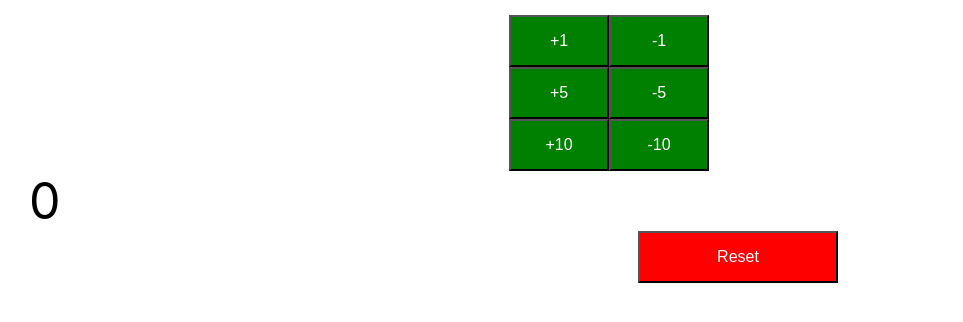
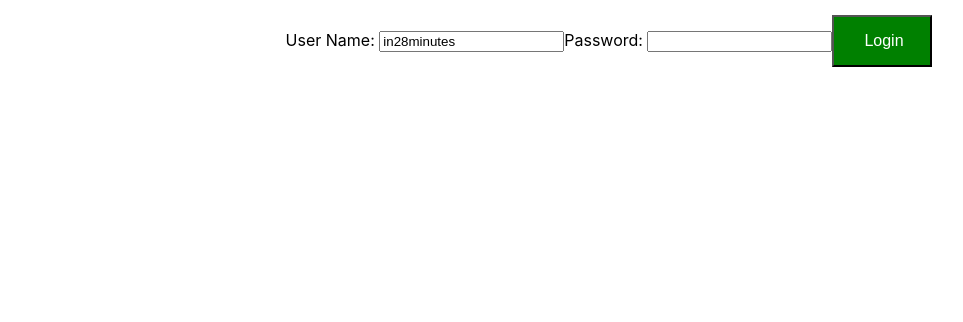
Before and after one commit to IzzatK/bootstrap-js-MERN-template, a React (Create React App) app: page / in a window 1280 px wide. Shown: the top 322 px of the page, without its empty margins (31-994 px from the left). Built offline with nearby package versions, Linux system fonts and the light colour scheme.

Commit message:
halfway done with class

```diff
--- a/src/App.js
+++ b/src/App.js
@@ -1,4 +1,5 @@
 import React, { Component } from 'react';
+import ToDoApp from './components/todo/ToDoApp'
 
 import './App.css';
 /*import FirstComponent from './components/learning-examples/FirstComponent'
@@ -11,7 +12,11 @@
 {
   render(){
     return(
-    <Counter/>
+      <div className="App">
+    {/* <Counter/>*/}
+    <ToDoApp/>
+    </div>
+
           );
   }
 }
--- /dev/null
+++ b/src/components/todo/ToDoApp.jsx
@@ -0,0 +1,94 @@
+import React, {Component} from 'react'
+
+class ToDoApp extends Component {
+    render(){
+        return(
+            <div className="todoapp">
+                <LoginComponent></LoginComponent>
+            </div>
+        )
+    }
+}
+class LoginComponent extends Component{ //surround it in a div or empty fragment
+
+    constructor(props){
+        super(props)
+        this.state = {
+            username: 'in28minutes',
+            password: '',
+            hasLoginFailed: false,
+            showSuccessMessage: false
+        }
+        // this.handleUsernameChange = this.handleUsernameChange.bind(this)
+        // this.handlePasswordChange = this.handlePasswordChange.bind(this)
+        this.handleChange = this.handleChange.bind(this)
+        this.loginClicked = this.loginClicked.bind(this)
+    }
+//     handleUsernameChange(event){
+//                 console.log(event.target.name)
+//                 this.setState(
+//                                  {
+//                                      [event.target.name]:event.target.value //must use square brackets for variable assignments
+//                                  }
+//                             )
+//     }
+//     handlePasswordChange(event){
+//         console.log(event.target.value)
+//         this.setState({password:event.target.value})
+// }
+
+handleChange(event){
+    //console.log(this.state)
+    this.setState(
+                     {
+                         [event.target.name]:event.target.value //must use square brackets for variable assignments
+                     }
+                )
+}
+loginClicked(){
+    //in28minutes,dummy
+    if(this.state.username==='in28minutes' && this.state.password==='dummy')
+    {
+    this.setState({showSuccessMessage:true})
+    this.setState({hasLoginFailed:false})
+    console.log('Successful')
+    }
+    else //if invalid credentials are entered, set the SuccessMessage to false and LoginFailed to true
+    {
+        console.log('failed')
+        this.setState({showSuccessMessage:false})
+        this.setState({hasLoginFailed:true})
+    }
+
+   // console.log(this.state)
+}
+
+    render(){
+        return(
+            <div>
+            {/*<ShowInvalidCredentials hasLoginFailed={this.state.hasLoginFailed}/>*/}
+               {this.state.hasLoginFailed && <div>Invalid Credentials</div>}
+               {this.state.showSuccessMessage && <div>Successful Login!</div>}
+              { /* <ShowValidCredentials showSuccessMessage={this.state.showSuccessMessage}/>*/}
+            User Name: <input type ="text" name="username" value={this.state.username} onChange={this.handleChange}/>
+            Password: <input type ="password" name="password" value={this.state.password} onChange={this.handleChange}/>
+            <button onClick={this.loginClicked}>Login</button>
+            </div>
+        );
+    }
+
+}
+// function ShowInvalidCredentials(props){
+//         if(props.hasLoginFailed){
+//             return <div>Invalid Credentials</div>
+//         }
+//         return null
+// }
+// function ShowValidCredentials(props){
+//     if(props.showSuccessMessage){
+//         return <div>Successful Login</div>
+//     }
+//     return null
+// }
+
+export default ToDoApp
```
Also changed, not shown: 1 other file (tests, documents, lock files or other folders).
